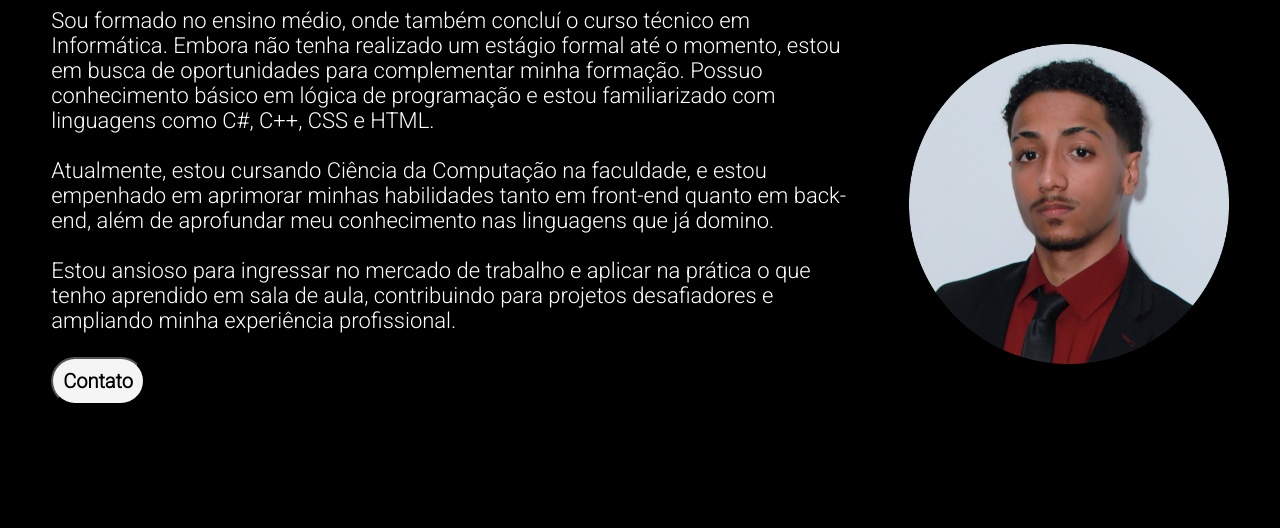
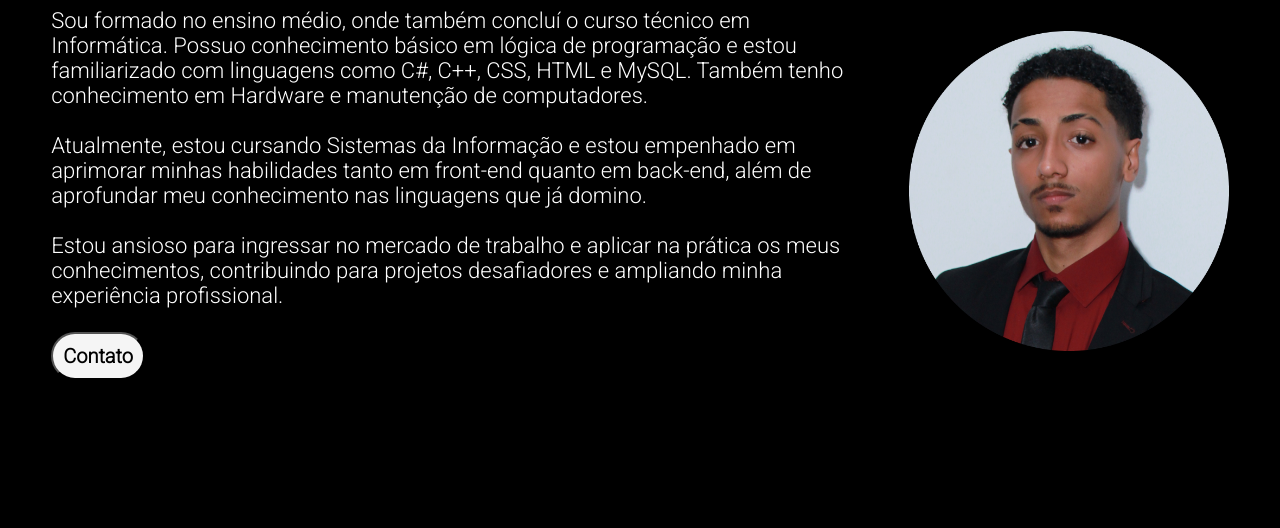
Before and after one commit to Gabriel-GR1/Meu-Portfolio, a plain HTML site: page index.html in a window 1280 px wide. Shown: the part 272-800 px from the top of the page. Drawn offline with nearby package versions, Linux system fonts and the light colour scheme.

Commit message:
index.html

```diff
--- a/index.html
+++ b/index.html
@@ -47,7 +47,7 @@
         <div class="flex">
             <div class="introducao">
                 <h1>SOBRE MIM</h1>
-                <p>Sou formado no ensino médio, onde também concluí o curso técnico em Informática. Embora não tenha realizado um estágio formal até o momento, estou em busca de oportunidades para complementar minha formação. Possuo conhecimento básico em lógica de programação e estou familiarizado com linguagens como C#, C++, CSS e HTML. <br><br>Atualmente, estou cursando Ciência da Computação na faculdade, e estou empenhado em aprimorar minhas habilidades tanto em front-end quanto em back-end, além de aprofundar meu conhecimento nas linguagens que já domino.<br><br>Estou ansioso para ingressar no mercado de trabalho e aplicar na prática o que tenho aprendido em sala de aula, contribuindo para projetos desafiadores e ampliando minha experiência profissional.</p>
+                <p>Sou formado no ensino médio, onde também concluí o curso técnico em Informática. Possuo conhecimento básico em lógica de programação e estou familiarizado com linguagens como C#, C++, CSS, HTML e MySQL. Também tenho conhecimento em Hardware e manutenção de computadores. <br><br>Atualmente, estou cursando Sistemas da Informação e estou empenhado em aprimorar minhas habilidades tanto em front-end quanto em back-end, além de aprofundar meu conhecimento nas linguagens que já domino.<br><br>Estou ansioso para ingressar no mercado de trabalho e aplicar na prática os meus conhecimentos, contribuindo para projetos desafiadores e ampliando minha experiência profissional.</p>
                 <div class="contato">
                     <a href="#contato">
                         <button>Contato</button>
```
